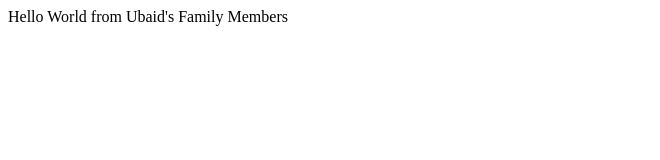
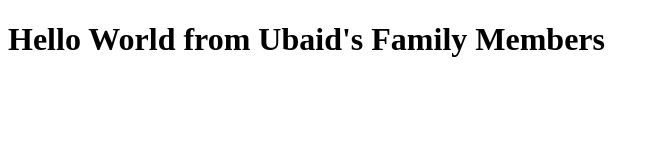
Before and after one commit to malikubaidurrehman/bootcamp20203105, a plain HTML site: page index.html in a window 1280 px wide. Shown: the whole page, without its empty margins (0-660 px from the left). Drawn offline with Linux system fonts and the light colour scheme.

Commit message:
with heading

```diff
--- a/index.html
+++ b/index.html
@@ -5,7 +5,7 @@
 </head>
 <body>
     <div>
-        Hello World from Ubaid's Family Members
+        <h1>Hello World from Ubaid's Family Members</h1>
     </div>
 
 </body>
```
